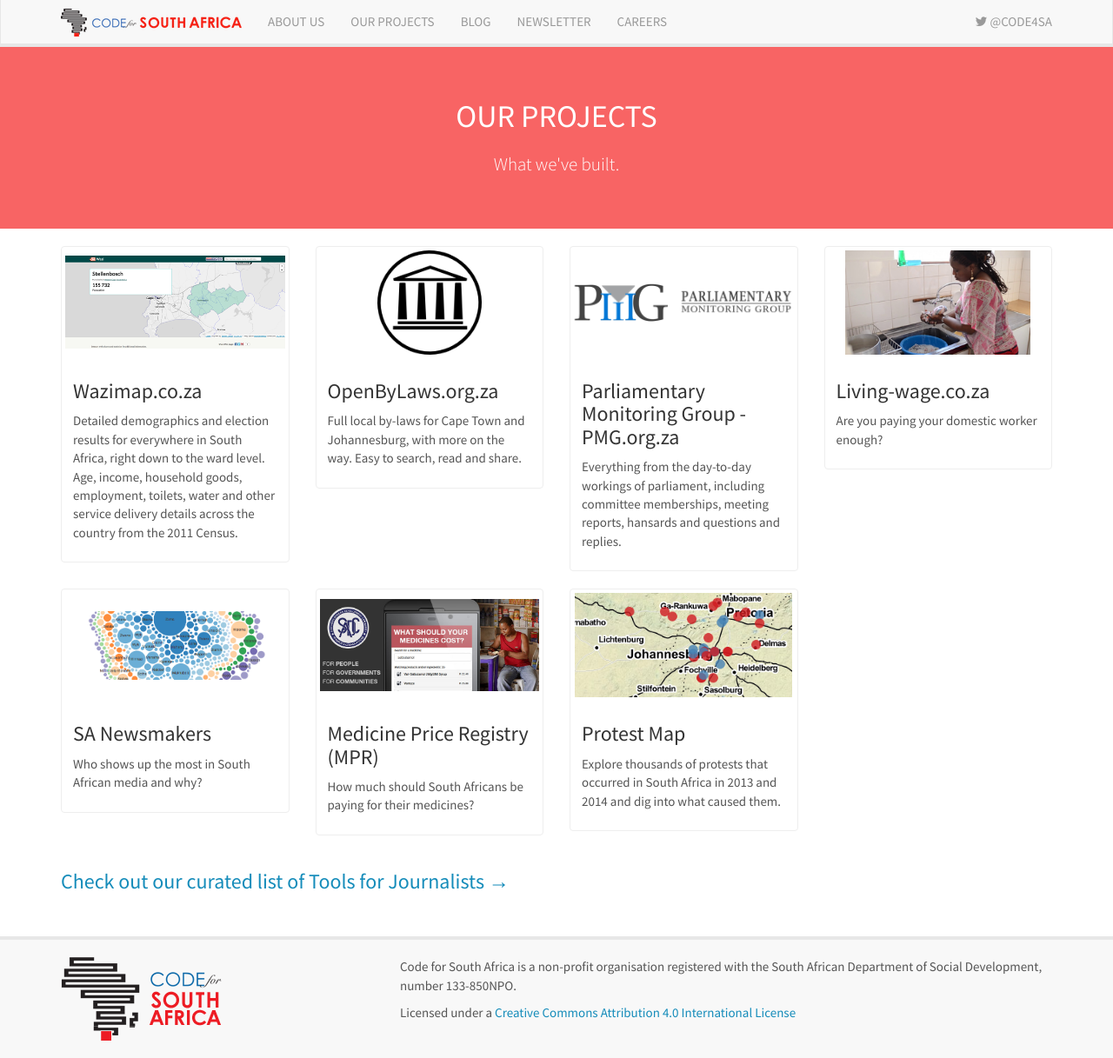
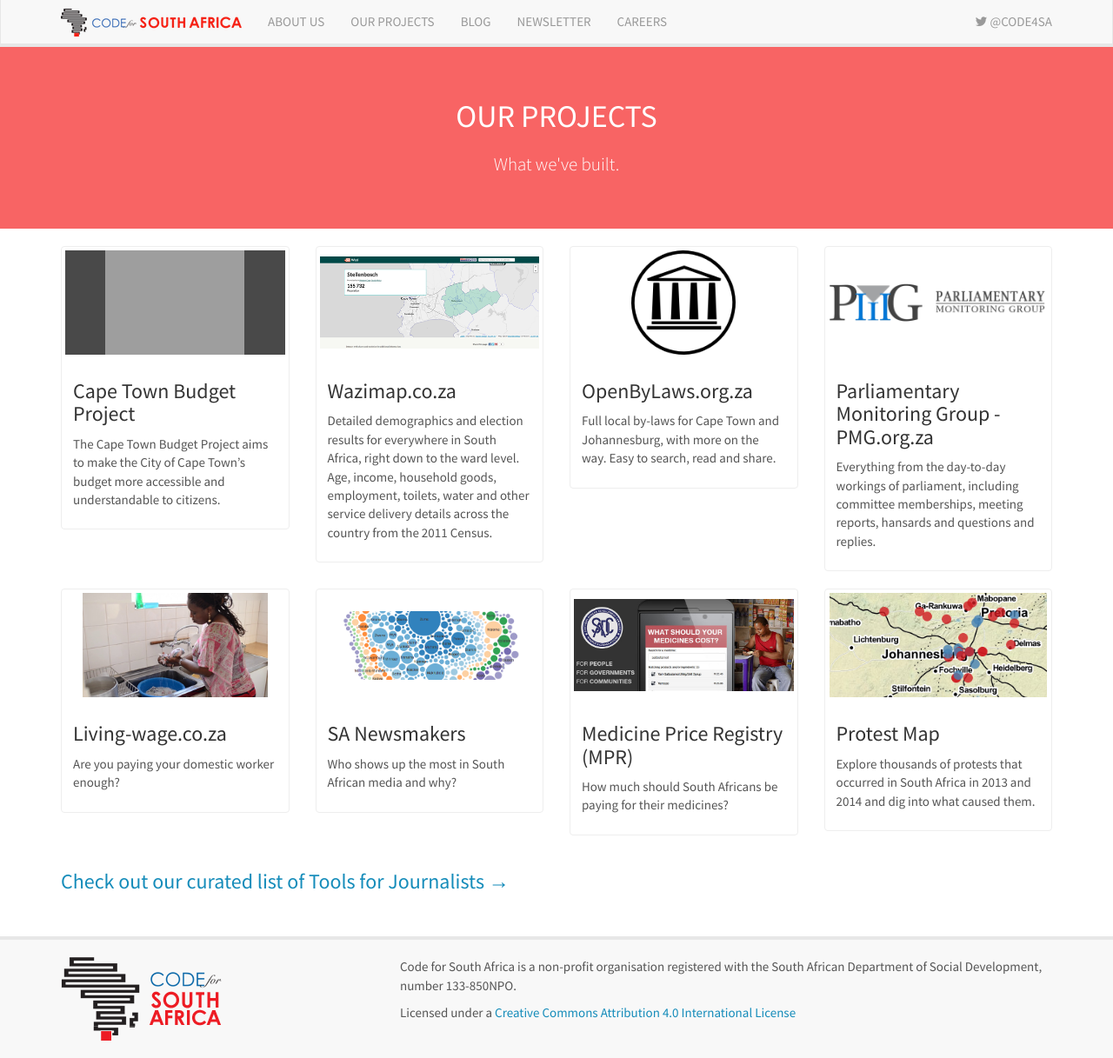
Before and after one commit to Code4SA/old-code4sa.github.io, a Jekyll site: the page built from projects.html, in a window 1280 px wide. Shown: the whole page at 87% size. Built offline with Jekyll 4.4.1, drawn with Linux system fonts in a browser that asks for light colours; nearby versions of some CDN libraries; Markdown is read by kramdown in place of the engine named in the settings; grey boxes are pictures that could not be loaded.

Commit message:
Add CPT budget project

```diff
--- a/css/code4sa.scss
+++ b/css/code4sa.scss
@@ -407,6 +407,7 @@
   .mpr { background-image: url(/img/project_medicine2.jpg); }
   .code4sa { background-image: url(/img/logo.png); }
   .data-portal { background-image: url(/img/data_portal.png); }
+  .capetownbudget { background-image: url(http://capetownbudgetproject.org.za/wp/wp-content/uploads/2015/04/nu_LOGO.png); background-color: #494949; }
 }
 
 a.list-group-item .list-group-item-heading {
--- a/projects.html
+++ b/projects.html
@@ -15,6 +15,20 @@
 
   <div class="container">
     <div class="row">
+      <div class="col-md-3">
+        <a href="http://capetownbudgetproject.org.za/" class="thumbnail">
+          <div class="logo capetownbudget"></div>
+          <div class="caption">
+            <h3>Cape Town Budget Project</h3>
+
+            <p>
+            The Cape Town Budget Project aims to make the City of Cape Town’s budget more accessible and understandable to citizens.
+            </p>
+
+          </div>
+        </a>
+      </div>
+
       <div class="col-md-3">
         <a href="http://wazimap.co.za" class="thumbnail">
           <div class="logo wazimap"></div>
@@ -59,7 +73,9 @@
           </div>
         </a>
       </div>
+    </div>
 
+    <div class="row">
       <div class="col-md-3">
         <a href="http://living-wage.co.za" class="thumbnail">
           <div class="logo living-wage"></div>
@@ -73,9 +89,7 @@
           </div>
         </a>
       </div>
-    </div>
 
-    <div class="row">
       <div class="col-md-3">
         <a href="http://code4sa.org/sa-newsmakers" class="thumbnail">
           <div class="logo sa-newsmakers"></div>
@@ -117,23 +131,6 @@
           </div>
         </a>
       </div>
-
-      <!--
-      Temporarily removed
-      <div class="col-md-3">
-        <a href="http://living-wage.co.za" class="thumbnail">
-          <div class="caption">
-            <div class="logo living-wage"></div>
-            <h3>Living-wage.co.za</h3>
-
-            <p>
-            Are you paying your domestic worker to earn a living wage? This tool will help you find out.
-            </p>
-
-          </div>
-        </a>
-      </div>
-      -->
     </div>
 
     <h3><a href="/journos/">Check out our curated list of Tools for Journalists →</a></h3>
```
